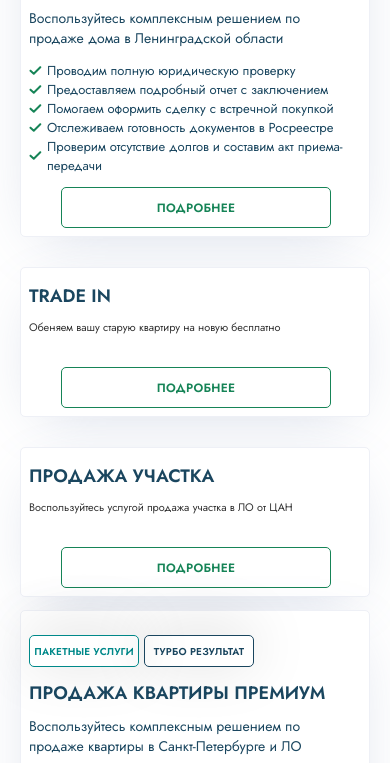
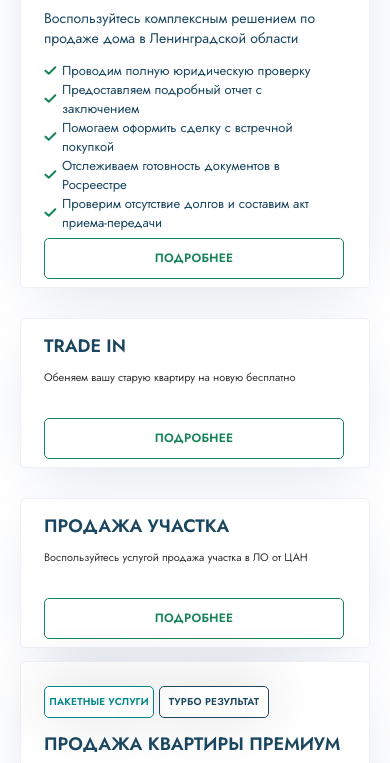
Before and after one commit to SergMih75/Test_cost_of_services, a plain HTML site: page index.html in a window 390 px wide. Shown: the part 1446-2209 px from the top of the page. Drawn offline with Linux system fonts and the light colour scheme.

Commit message:
fix карточка

```diff
--- a/css/main.css
+++ b/css/main.css
@@ -264,7 +264,10 @@
 .offers-block {
   display: flex;
   flex-wrap: wrap;
-  max-width: 1247px;
+
+  /* ! Корректировка от 22.08.23 */
+  width: 1247px;
+
   justify-content: space-between;
   margin-bottom: 26.5px;
 }
--- a/css/media.css
+++ b/css/media.css
@@ -340,11 +340,22 @@
 
     .banner {display: block;}
 
-    .offers-block {flex-direction: column;}
+    /* ! Корректировка от 22.08.23 */
+
+    .offers-block {
+    flex-direction: column;
+    width: 355px;
+    margin: 0 auto;
+  }
+
+  .offers-item {padding-left: 23px;}
 
     .offers-block__three {display: none;}
 
     .offers-block__four {display: block;}
 
-    .offerts-item-btn {left: 40px;}
+    /*! Корректировка от 22.08.23 */
+
+    .offerts-item-btn {left: 23px;
+    width: 300px;}
   }
```
Also changed, not shown: index.html (+1 -1 lines).
